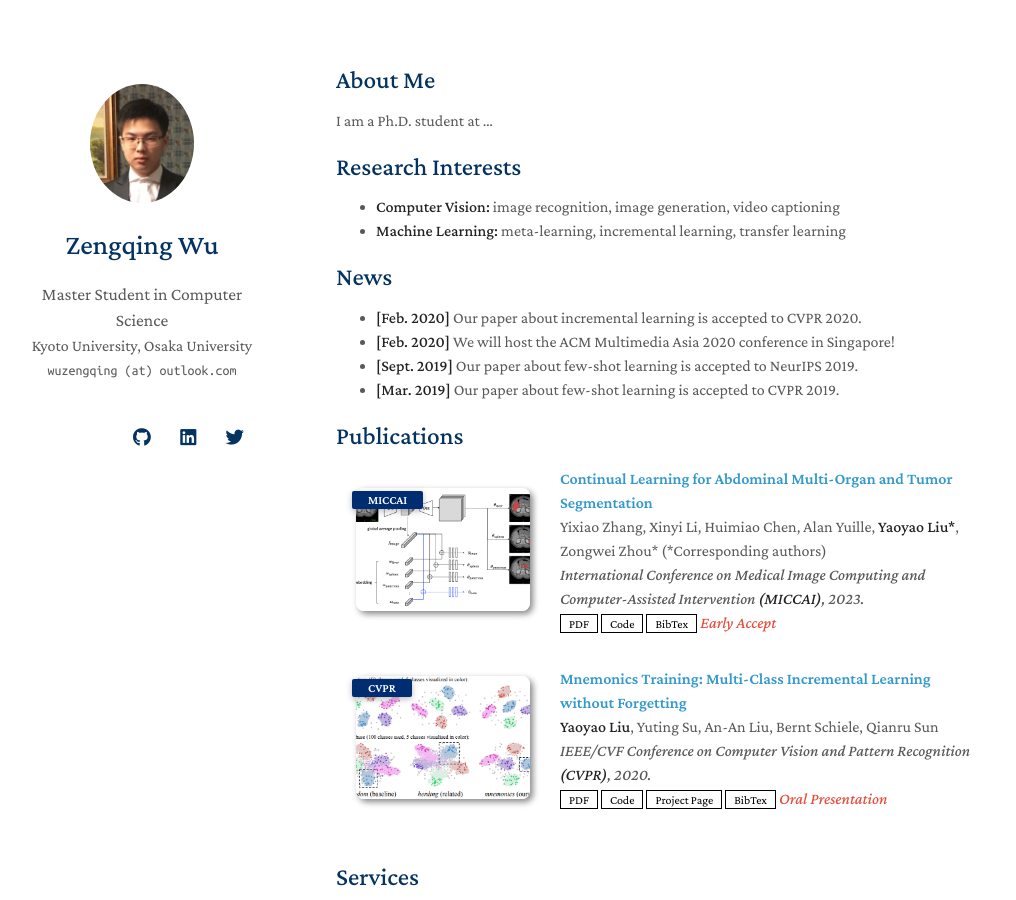
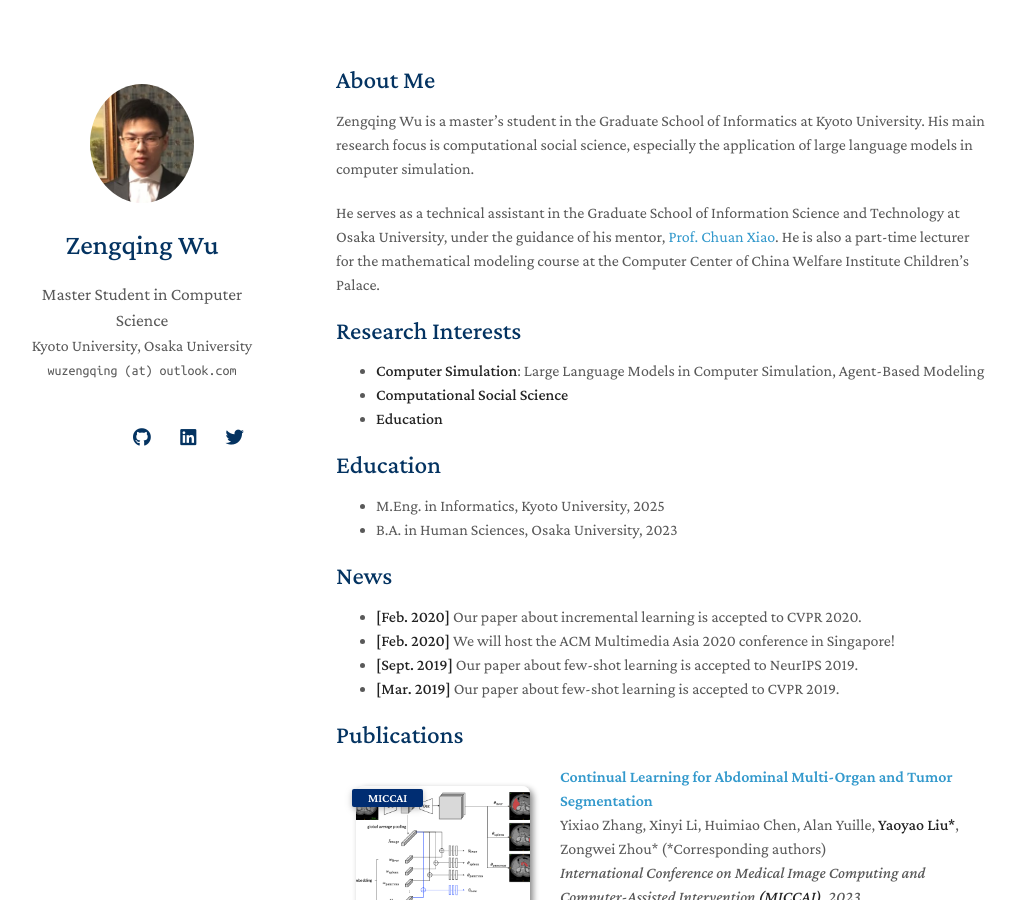
Before and after one commit to wuzengqing001225/wuzengqing001225.github.io, a Jekyll site: the page built from index.md, in a window 1280 px wide and 900 px high. Shown: the whole window, without its empty margins (134-1150 px from the left). Built offline with Jekyll 4.4.1, drawn with Linux system fonts in a browser that asks for light colours; nearby versions of some CDN libraries; a style sheet for code colours, icons or effects is not loaded; our own code applies the rules of GitHub Pages for plain Markdown files.

Commit message:
Update index.md

```diff
--- a/index.md
+++ b/index.md
@@ -4,12 +4,19 @@ layout: homepage
 
 ## About Me
 
-I am a Ph.D. student at ...
+Zengqing Wu is a master's student in the Graduate School of Informatics at Kyoto University. His main research focus is computational social science, especially the application of large language models in computer simulation.
+
+He serves as a technical assistant in the Graduate School of Information Science and Technology at Osaka University, under the guidance of his mentor, [Prof. Chuan Xiao](https://sites.google.com/site/chuanxiao1983/home). He is also a part-time lecturer for the mathematical modeling course at the Computer Center of China Welfare Institute Children's Palace.
 
 ## Research Interests
 
-- **Computer Vision:** image recognition, image generation, video captioning
-- **Machine Learning:** meta-learning, incremental learning, transfer learning
+- **Computer Simulation**: Large Language Models in Computer Simulation, Agent-Based Modeling
+- **Computational Social Science**
+- **Education**
+
+## Education
+- M.Eng. in Informatics, Kyoto University, 2025
+- B.A. in Human Sciences, Osaka University, 2023
 
 ## News
 
```
